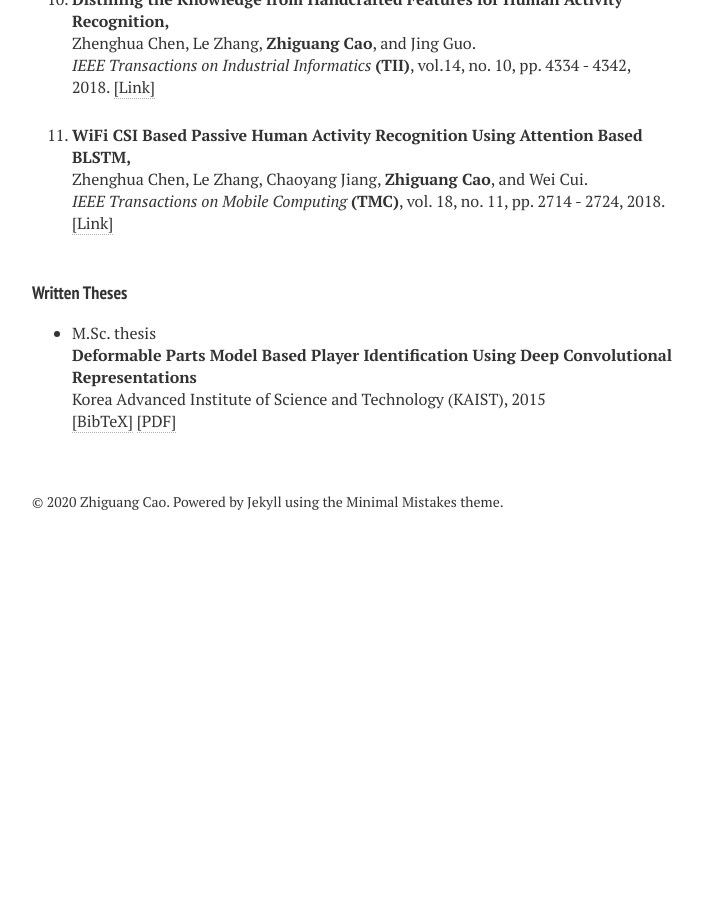
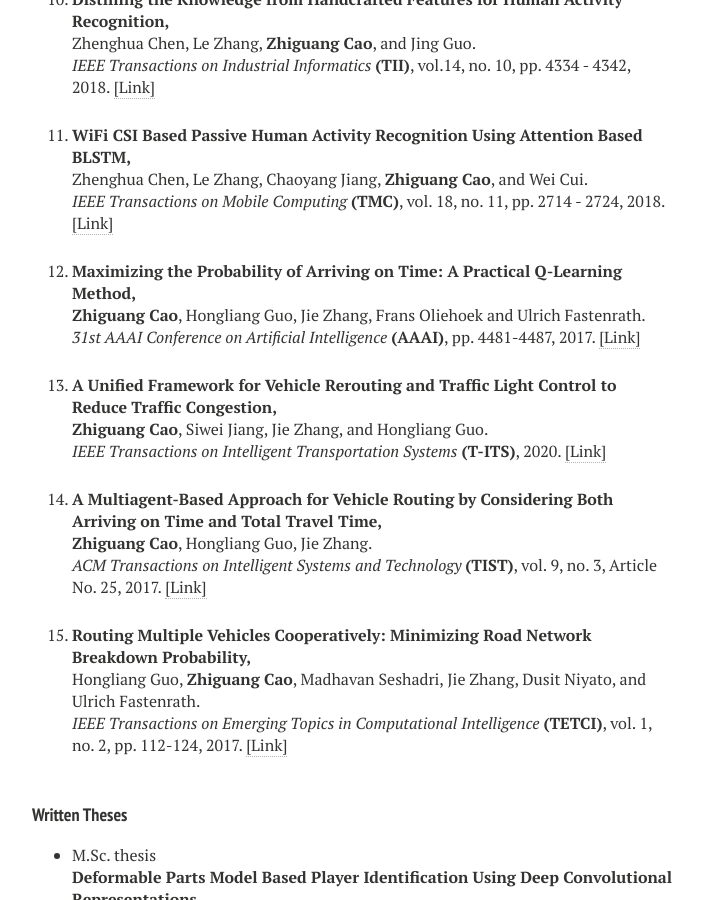
Before and after one commit to zhiguangcaosg/zhiguangcaosg.github.io, a Jekyll site: the page built from publications.md, in a window 1280 px wide and 900 px high, scrolled down 1345 px. Shown: the whole window, without its empty margins (288-991 px from the left). Built offline with Jekyll 4.4.1, drawn with Linux system fonts in a browser that asks for light colours; nearby versions of some CDN libraries; before the commit the page ends 1905 px from its top, so only the background shows below that.

Commit message:
Update publications.html

```diff
--- a/_layouts/publications.html
+++ b/_layouts/publications.html
@@ -179,6 +179,41 @@ div.bibtex pre { font-size: 75%; overflow: auto;  width: 100%; padding: 0em 0em;
 </li>
 
 
+<li>
+<p>
+<b>Maximizing the Probability of Arriving on Time: A Practical Q-Learning Method,</b>
+<br><b>Zhiguang Cao</b>, Hongliang Guo, Jie Zhang, Frans Oliehoek and Ulrich Fastenrath.<br>
+<i>31st AAAI Conference on Artificial Intelligence</i> <b>(AAAI)</b>, pp. 4481-4487, 2017. <a href="https://www.semanticscholar.org/paper/Maximizing-the-Probability-of-Arriving-on-Time%3A-A-Cao-Guo/ee5630ff654323c050b9f0a2cf74662520422b08">[Link]</a>
+</p>
+</li>
+
+<li>
+<p>
+<b>A Unified Framework for Vehicle Rerouting and Traffic Light Control to Reduce Traffic Congestion,</b>
+<br><b>Zhiguang Cao</b>, Siwei Jiang, Jie Zhang, and Hongliang Guo.<br>
+<i>IEEE Transactions on Intelligent Transportation Systems</i> <b>(T-ITS)</b>, 2020. <a href="https://ieeexplore.ieee.org/abstract/document/7589067" target="_blank">[Link]</a>
+</p>
+</li>
+
+
+<li>
+<p>
+<b>A Multiagent-Based Approach for Vehicle Routing by Considering Both Arriving on Time and Total Travel Time,</b>
+<br><b>Zhiguang Cao</b>, Hongliang Guo, Jie Zhang.<br>
+<i>ACM Transactions on Intelligent Systems and Technology</i> <b>(TIST)</b>, vol. 9, no. 3, Article No. 25, 2017. <a href="https://dl.acm.org/doi/10.1145/3078847" target="_blank">[Link]</a>
+</p>
+</li>
+
+
+<li>
+<p>
+<b>Routing Multiple Vehicles Cooperatively: Minimizing Road Network Breakdown Probability,</b>
+<br>Hongliang Guo, <b>Zhiguang Cao</b>, Madhavan Seshadri, Jie Zhang, Dusit Niyato, and Ulrich Fastenrath.<br>
+<i>IEEE Transactions on Emerging Topics in Computational Intelligence</i> <b>(TETCI)</b>,  vol. 1, no. 2, pp. 112-124, 2017. <a href="https://ieeexplore.ieee.org/document/7845667" target="_blank">[Link]</a>
+</p>
+</li>
+
+
 
 </ol>
 </ul>
```
